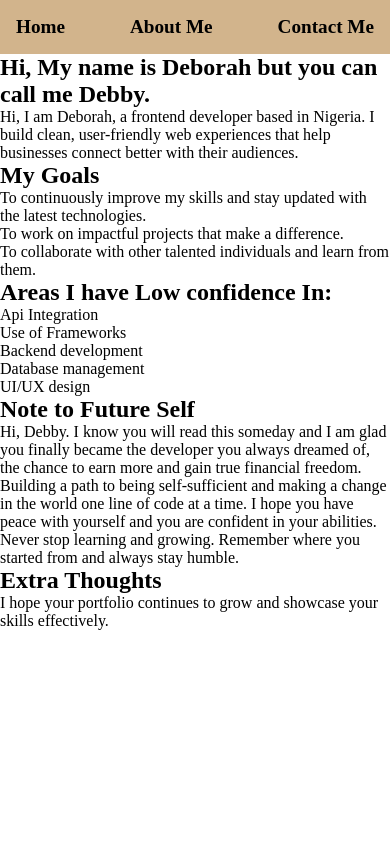
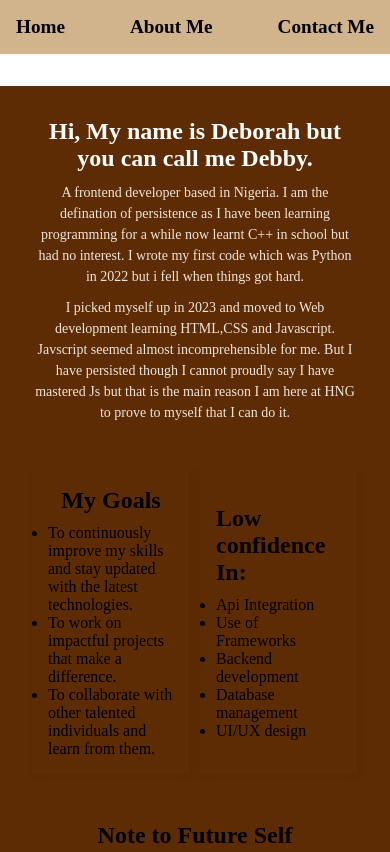
Before and after one commit to Ogugwa/HNG-13-Stage-1, a plain HTML site: page about page/about.html in a window 390 px wide. Shown: the top 852 px of the page. Drawn offline with Linux system fonts and the light colour scheme.

Commit message:
The Stage 1 task is completed and fully functional

```diff
--- a/about page/about.html
+++ b/about page/about.html
@@ -5,6 +5,7 @@
     <meta name="viewport" content="width=device-width, initial-scale=1.0">
     <title>Document</title>
     <link rel="stylesheet" href="../Reusable Components/nav.css"/>
+    <link rel="stylesheet" href="./styles.css" />
 </head>
 <body>
      <nav>
@@ -16,14 +17,20 @@
     </nav>
     <main data-testid="test-about-page">
         <!-- Bio Section -->
-         <section data-testid="test-about-bio" >
+         <section data-testid="test-about-bio" class="bio-section">
             <h1>Hi, My name is Deborah but you can call me Debby.</h1>
-            <p>  Hi, I am Deborah, a frontend developer based in Nigeria. I build
-          clean, user-friendly web experiences that help businesses connect
-          better with their audiences.</p>
+            <p> A frontend developer based in Nigeria. I am the defination of persistence as I have been
+              learning programming for a while now learnt C++ in school but had no interest.
+              I wrote my first code which was Python in 2022 but i fell when things got hard.
+            </p>
+            <p>I picked myself up in 2023 and moved to Web development learning HTML,CSS and Javascript. Javscript seemed almost
+              incomprehensible for me. But I have persisted though I cannot proudly say I have mastered Js but that is the main reason I am here at HNG
+              to prove to  myself that I can do it.
+            </p>
          </section>
          <!-- Goals Section -->
-          <section data-testid="test-about-goals">
+          <section data-testid="test-about-goals-confidence-merged" class="goals-container">
+          <section data-testid="test-about-goals" class="goals-section">
             <h2>My Goals</h2>
             <ul>
               <li>To continuously improve my skills and stay updated with the latest technologies.</li>
@@ -32,8 +39,8 @@
             </ul>
           </section>
           <!-- Confidence Section -->
-          <section data-testid="test-about-confidence">
-            <h2>Areas I have Low confidence In:</h2>
+          <section data-testid="test-about-confidence" class="confidence-section">
+            <h2>Low confidence In:</h2>
             <ul>
               <li>Api Integration</li>
               <li>Use of Frameworks</li>
@@ -42,8 +49,9 @@
               <li>UI/UX design</li>
             </ul>
           </section>
+          </section>
           <!-- Note to future self -->
-           <section data-testid="test-about-future-note">
+           <section data-testid="test-about-future-note"class="future-note-section">
             <h2>Note to Future Self</h2>
             <p>Hi, Debby. I know you will read this someday and I am glad you finally became the developer you always dreamed of,
                 the chance to earn more and gain true financial freedom. Building a path to being self-sufficient and making a change
@@ -52,7 +60,7 @@
             </p>
 
            </section>
-           <section data-testid="test-about-extra">
+           <section data-testid="test-about-extra" class="extra">
             <h2>Extra Thoughts</h2>
             <p>I hope your portfolio continues to grow and showcase your skills effectively.</p>
     </main>
--- a/about page/styles.css
+++ b/about page/styles.css
@@ -0,0 +1,91 @@
+main{
+    margin: 2rem auto;
+    display: flex;
+    flex-direction: column;
+    align-items: center;
+    max-width:80%;
+    box-shadow: 4px 4px 10px rgba(0, 0, 0, 0.1);
+    background-color: #5e2c04;
+}
+.bio-section{
+    padding: 1rem;
+    display: flex;
+    flex-direction: column;
+    justify-content: center;
+    align-items: center;
+    gap: 10px;
+}
+.bio-section h1{
+    font-size: 2rem;
+    color: #fff;
+    text-align: center;
+}
+.bio-section p{
+    font-size: 16px;
+    color: #f0e6dc;
+    text-align: center;
+    line-height: 1.5;
+}
+.goals-container{
+    margin-top: 1rem;
+    padding: 1rem;
+    display: grid;
+    grid-template-columns: repeat(2, 1fr);
+    justify-content: center;
+    align-items: space-between;
+    gap: 10px;
+}
+.goals-section{
+    padding: 1rem;
+    display: flex;
+    flex-direction: column;
+    justify-content: center;
+    align-items: center;
+    gap: 10px;
+    box-shadow: 2px 2px 8px rgba(0, 0, 0, 0.1);
+}
+ .goals-section:hover,
+ .confidence-section:hover{
+    transform: scale(1.02);
+    transition: transform 0.3s ease-in-out;
+}
+.confidence-section{
+    padding: 1rem;
+    display: flex;
+    flex-direction: column;
+    justify-content: center;
+    align-items: center;
+    gap: 10px;
+    box-shadow: 2px 2px 8px rgba(0, 0, 0, 0.1);
+}
+.future-note-section, .extra {
+    margin-top: 1rem;
+    padding: 1rem;
+    display: flex;
+    flex-direction: column;
+    justify-content: center;
+    align-items: center;
+    gap: 10px;
+}
+.future-note-section p, .extra p {
+    font-size: 16px;
+    text-align: center;
+    line-height: 1.5;
+}
+/* Media Queries for mobile */
+@media (max-width: 600px) {
+    main {
+        max-width: 100%;
+        padding: 1rem;
+    }
+    .bio-section h1 {
+        font-size: 1.5rem;
+    }
+    .bio-section p,
+    .goals-section p,
+    .confidence-section p,
+    .future-note-section p,
+    .extra p {
+        font-size: 14px;
+    }
+}
--- a/contact page/contact.js
+++ b/contact page/contact.js
@@ -26,7 +26,7 @@ messageError.style.fontSize= '14px';
 
 // Styling the success and error message containers
 successMessage.style.color= 'green';
-successMessage.style.fontSize= '16px';
+successMessage.style.fontSize= '18px';
 // errorMessage.style.color= 'red';
 // errorMessage.style.fontSize= '16px';
 
```
Also changed, not shown: contact page/contact.html (+2 -2 lines), contact page/contactOld.js (deleted, +0 -49 lines), contact page/styles.css (+31 -2 lines).
